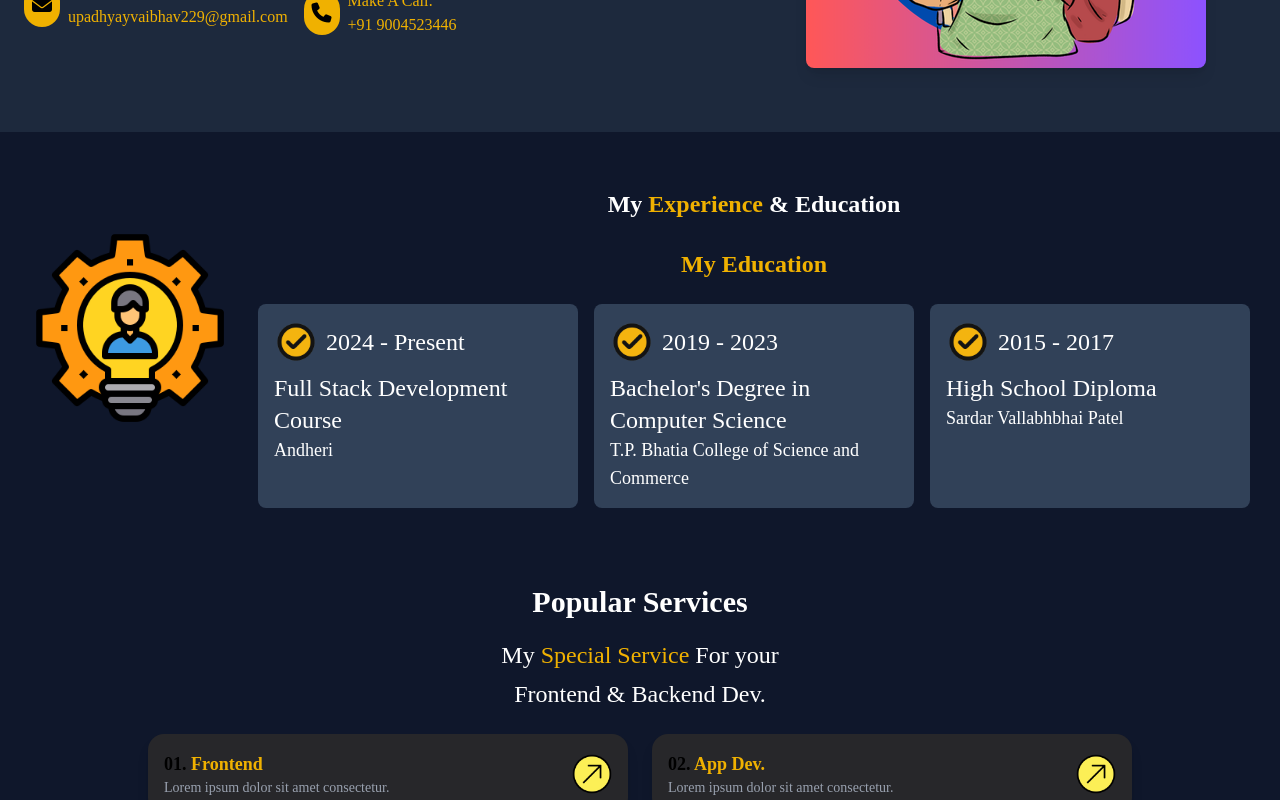
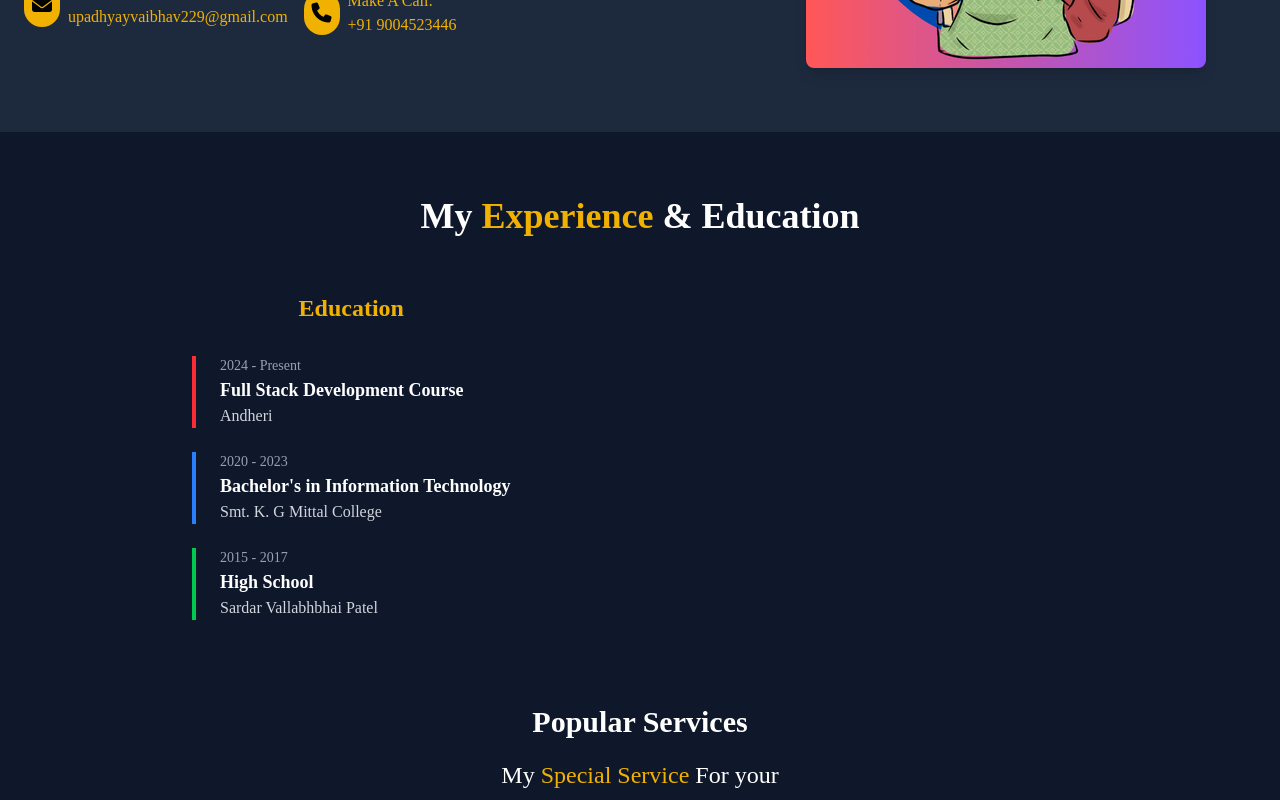
Before and after one commit to upadhyayvaibhav229/Portfolio, a React (Vite) app: page / in a window 1280 px wide. Shown: the part 1240-2040 px from the top of the page. Built offline with nearby package versions, Linux system fonts and the light colour scheme.

Commit message:
commited

```diff
--- a/src/Components/AboutMe.jsx
+++ b/src/Components/AboutMe.jsx
@@ -1,6 +1,6 @@
 import React from "react";
-import about from '../assets/img/img.png'
-import Tick from '../assets/img/tick.png'
+import about from "../assets/img/img.png";
+import Tick from "../assets/img/tick.png";
 import Edu from "../assets/img/education (1).png";
 const AboutMe = () => {
   const EducationCard = ({ year, title, location }) => (
@@ -78,40 +78,71 @@ const AboutMe = () => {
       </div>
 
       {/* Experience and Education Section */}
-      <div className="flex flex-col items-center dark:bg-slate-900 py-10">
-        <div className="w-full h-auto p-4 flex flex-wrap justify-around">
-          <div className="mt-10 w-[200px]">
-            <img src={Edu} alt="Education Icon" />
-          </div>
-          <div className="flex flex-col gap-5">
-            <h1 className="text-center text-2xl font-bold dark:text-white">
+      <div className="bg-slate-100 dark:bg-slate-900 py-16 px-6">
+        <h1 className="text-3xl md:text-4xl font-bold text-center mb-14 dark:text-white">
           My <span className="text-yellow-500">Experience</span> & Education
         </h1>
 
+        <div className="max-w-4xl mx-auto space-y-20 flex flex-col md:flex-row justify-between items-center">
+          {/* Experience Section */}
+          {/* <div>
+      <h2 className="text-2xl text-center font-semibold text-yellow-500 mb-8">Experience</h2>
+      <div className="space-y-6 border-l-4 border-yellow-500 pl-6">
+        <div>
+          <p className="text-sm text-gray-500 dark:text-gray-400">2024 - Present</p>
+          <h3 className="text-lg font-semibold dark:text-white">Node.js Developer Intern</h3>
+          <p className="text-gray-700 dark:text-gray-300">XYZ Tech Pvt Ltd</p>
+        </div>
+
+        <div>
+          <p className="text-sm text-gray-500 dark:text-gray-400">2023</p>
+          <h3 className="text-lg font-semibold dark:text-white">Freelance Projects</h3>
+          <p className="text-gray-700 dark:text-gray-300">Remote</p>
+        </div>
+      </div>
+    </div> */}
+
           {/* Education Section */}
-            <div className="">
-              <h2 className="text-yellow-500 text-2xl text-center font-bold p-2">
-                My Education
+          <div>
+            <h2 className="text-2xl text-center font-semibold text-yellow-500 mb-8">
+              Education
             </h2>
-              <div className="flex flex-wrap gap-4 md:justify-around mt-4">
-                {/* Current Course */}
-                <EducationCard
-                  year="2024 - Present"
-                  title="Full Stack Development Course"
-                  location="Andheri"
-                />
+            <div className="space-y-6">
+              {/* Full Stack Development Course */}
+              <div className="border-l-4 border-red-500 pl-6">
+                <p className="text-sm text-gray-500 dark:text-gray-400">
+                  2024 - Present
+                </p>
+                <h3 className="text-lg font-semibold dark:text-white">
+                  Full Stack Development Course
+                </h3>
+                <p className="text-gray-700 dark:text-gray-300">Andheri</p>
+              </div>
+
               {/* Bachelor's Degree */}
-                <EducationCard
-                  year="2019 - 2023"
-                  title="Bachelor's Degree in Computer Science"
-                  location="T.P. Bhatia College of Science and Commerce"
-                />
+              <div className="border-l-4 border-blue-500 pl-6">
+                <p className="text-sm text-gray-500 dark:text-gray-400">
+                  2020 - 2023
+                </p>
+                <h3 className="text-lg font-semibold dark:text-white">
+                  Bachelor's in Information Technology
+                </h3>
+                <p className="text-gray-700 dark:text-gray-300">
+                  Smt. K. G Mittal College
+                </p>
+              </div>
+
               {/* High School */}
-                <EducationCard
-                  year="2015 - 2017"
-                  title="High School Diploma"
-                  location="Sardar Vallabhbhai Patel"
-                />
+              <div className="border-l-4 border-green-500 pl-6">
+                <p className="text-sm text-gray-500 dark:text-gray-400">
+                  2015 - 2017
+                </p>
+                <h3 className="text-lg font-semibold dark:text-white">
+                  High School
+                </h3>
+                <p className="text-gray-700 dark:text-gray-300">
+                  Sardar Vallabhbhai Patel
+                </p>
               </div>
             </div>
           </div>
@@ -121,5 +152,4 @@ const AboutMe = () => {
   );
 };
 
-
 export default AboutMe;
--- a/src/Components/ProjectCard.jsx
+++ b/src/Components/ProjectCard.jsx
@@ -2,8 +2,8 @@ import React from 'react';
 
 
 const ProjectCard = ({ title, image, description, tech, github, live }) => (
-  <div className="bg-gray-800 rounded-xl shadow hover:shadow-lg transition overflow-hidden">
-    <img src={image} alt={title} className="w-full h-48 object-cover" />
+  <div className="bg-gray-800 rounded-xl shadow-lg transition overflow-hidden">
+    <img src={image} alt={title} className="w-full h-48 object-cover p-4" />
     <div className="p-4">
       <h3 className="text-xl font-semibold mb-1">{title}</h3>
       <p className="text-sm text-gray-600 mb-3">{description}</p>
```
Lines whose indentation alone changed are shown as unchanged.
